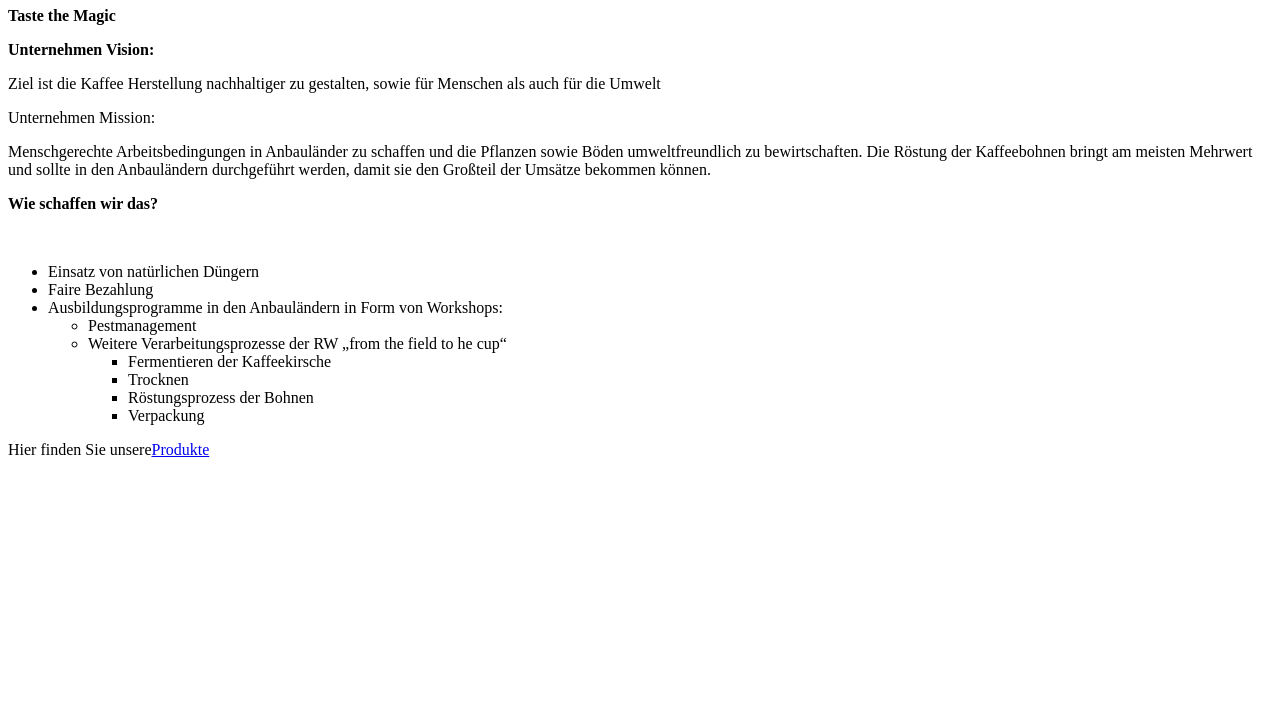
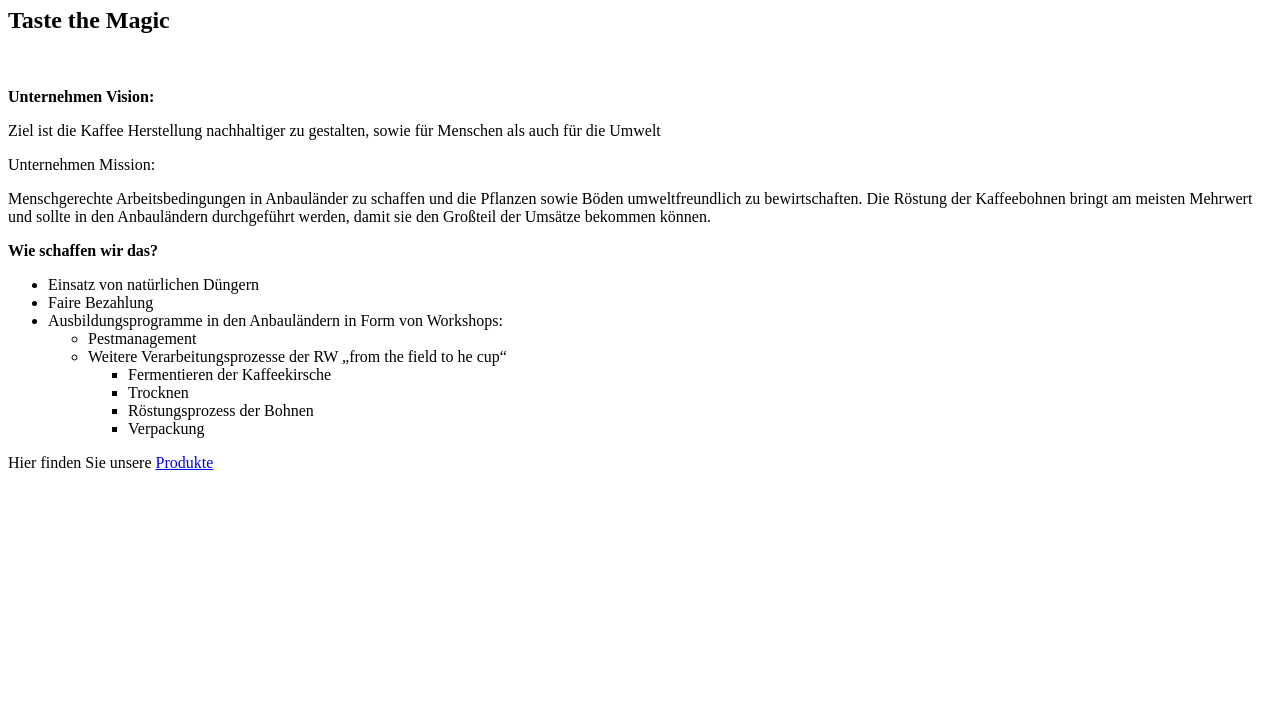
Before and after one commit to ohaiiphee/FairTrade-Coffee-Beans, a plain HTML site: page index.html in a window 1280 px wide. Shown: the part 73-800 px from the top of the page. Drawn offline with Linux system fonts and the light colour scheme.

Commit message:
uberschrift

```diff
--- a/index.html
+++ b/index.html
@@ -9,7 +9,8 @@
 <body>
 	<div class="text">
     <h1 class="title">CofFairy</h1>
-    <p><b>Taste the Magic</b></p>
+    <h2>Taste the Magic</h2>
+    <br>
 
     <p><b>Unternehmen Vision:</b></p>
     <p>Ziel ist die Kaffee Herstellung nachhaltiger zu gestalten,
@@ -21,7 +22,6 @@
     den Anbauländern durchgeführt werden, damit sie den Großteil der Umsätze bekommen können.
     </p>
     <p><b>Wie schaffen wir das?</b></p>
-    <br>
     <ul>
 	    <li>Einsatz von natürlichen Düngern</li>
 	    <li>Faire Bezahlung </li>
@@ -40,9 +40,9 @@
 
 
 
+
+	<p>Hier finden Sie unsere <a href="Rezepte/produktUebersicht/index.html">Produkte</a></p>
+
 	</div>
-	<p>Hier finden Sie unsere<a href="Rezepte/produktUebersicht/index.html">Produkte</a></p>
-
-
 </body>
 </html>
```
